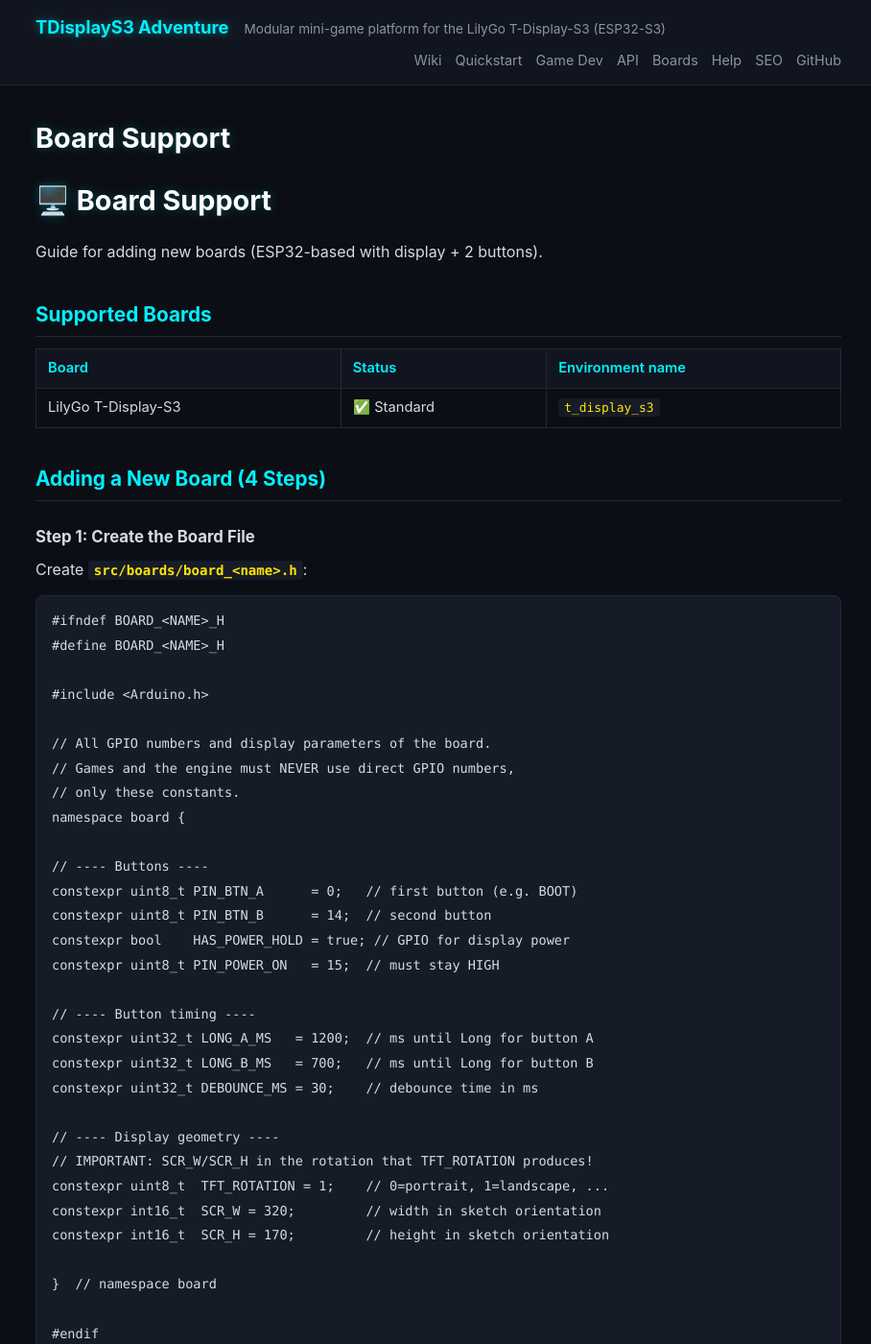
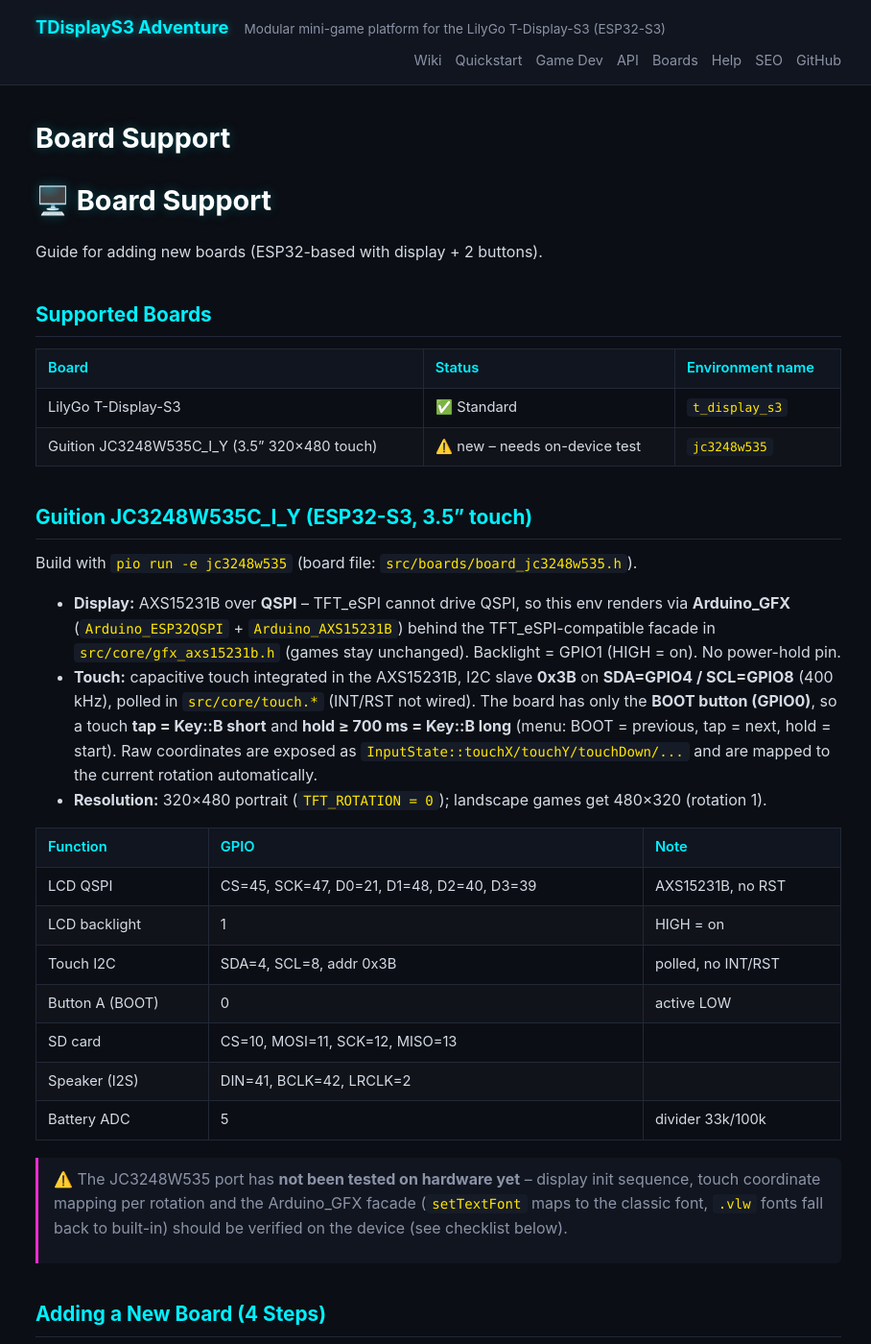
Before and after one commit to lxndrJ/TDisplayS3_Adventure, a Jekyll site: the page built from docs/wiki/Board-Support.md, in a window 1280 px wide and 1400 px high. Shown: the whole window at 96% size, without its empty margins (183-1091 px from the left). Built offline with Jekyll 4.4.1, drawn with Linux system fonts in a browser that asks for light colours.

Commit message:
boards: add Guition JC3248W535C_I_Y (3.5" QSPI AXS15231B + capacitive touch)
- new board file src/boards/board_jc3248w535.h with verified pinout
  (QSPI 45/47/21/48/40/39, BL=1, touch I2C 0x3B on SDA=4/SCL=8, BOOT=0)
- new env [env:jc3248w535] in platformio.ini (Arduino_GFX, -D BOARD_JC3248W535)
- display: TFT_eSPI-compatible facade over Arduino_GFX (Arduino_ESP32QSPI +
  Arduino_AXS15231B) in src/core/gfx_axs15231b.h; games unchanged, both envs
  compile against TFT_eSPI/TFT_eSprite type names
- touch: new src/core/touch.* polls the AXS15231B touch (no INT/RST wired);
  InputState gains touchX/Y/touchDown/touchTap/touchLong; on boards without
  a second button, tap/hold drive Key::B (BOOT + touch = full control)
- engine menu shows board name + touch hint on touch boards
- docs: README + wiki Board-Support page

Co-authored-by: lxndrJ <lxndrJ@users.noreply.github.com>

```diff
--- a/docs/wiki/Board-Support.md
+++ b/docs/wiki/Board-Support.md
@@ -13,6 +13,40 @@
 | Board | Status | Environment name |
 |-------|--------|------------------|
 | LilyGo T-Display-S3 | ✅ Standard | `t_display_s3` |
+| Guition JC3248W535C_I_Y (3.5" 320×480 touch) | ⚠️ new – needs on-device test | `jc3248w535` |
+
+## Guition JC3248W535C_I_Y (ESP32-S3, 3.5" touch)
+
+Build with `pio run -e jc3248w535` (board file: `src/boards/board_jc3248w535.h`).
+
+- **Display:** AXS15231B over **QSPI** – TFT_eSPI cannot drive QSPI, so this
+  env renders via **Arduino_GFX** (`Arduino_ESP32QSPI` + `Arduino_AXS15231B`)
+  behind the TFT_eSPI-compatible facade in `src/core/gfx_axs15231b.h`
+  (games stay unchanged). Backlight = GPIO1 (HIGH = on). No power-hold pin.
+- **Touch:** capacitive touch integrated in the AXS15231B, I2C slave **0x3B**
+  on **SDA=GPIO4 / SCL=GPIO8** (400 kHz), polled in `src/core/touch.*`
+  (INT/RST not wired). The board has only the **BOOT button (GPIO0)**, so a
+  touch **tap = Key::B short** and **hold ≥ 700 ms = Key::B long**
+  (menu: BOOT = previous, tap = next, hold = start). Raw coordinates are
+  exposed as `InputState::touchX/touchY/touchDown/...` and are mapped to the
+  current rotation automatically.
+- **Resolution:** 320×480 portrait (`TFT_ROTATION = 0`); landscape games get
+  480×320 (rotation 1).
+
+| Function | GPIO | Note |
+|----------|------|------|
+| LCD QSPI | CS=45, SCK=47, D0=21, D1=48, D2=40, D3=39 | AXS15231B, no RST |
+| LCD backlight | 1 | HIGH = on |
+| Touch I2C | SDA=4, SCL=8, addr 0x3B | polled, no INT/RST |
+| Button A (BOOT) | 0 | active LOW |
+| SD card | CS=10, MOSI=11, SCK=12, MISO=13 | |
+| Speaker (I2S) | DIN=41, BCLK=42, LRCLK=2 | |
+| Battery ADC | 5 | divider 33k/100k |
+
+> ⚠️ The JC3248W535 port has **not been tested on hardware yet** – display
+> init sequence, touch coordinate mapping per rotation and the Arduino_GFX
+> facade (`setTextFont` maps to the classic font, `.vlw` fonts fall back to
+> built-in) should be verified on the device (see checklist below).
 
 ## Adding a New Board (4 Steps)
 
```
Also changed, not shown: README.md, 11 other files.
